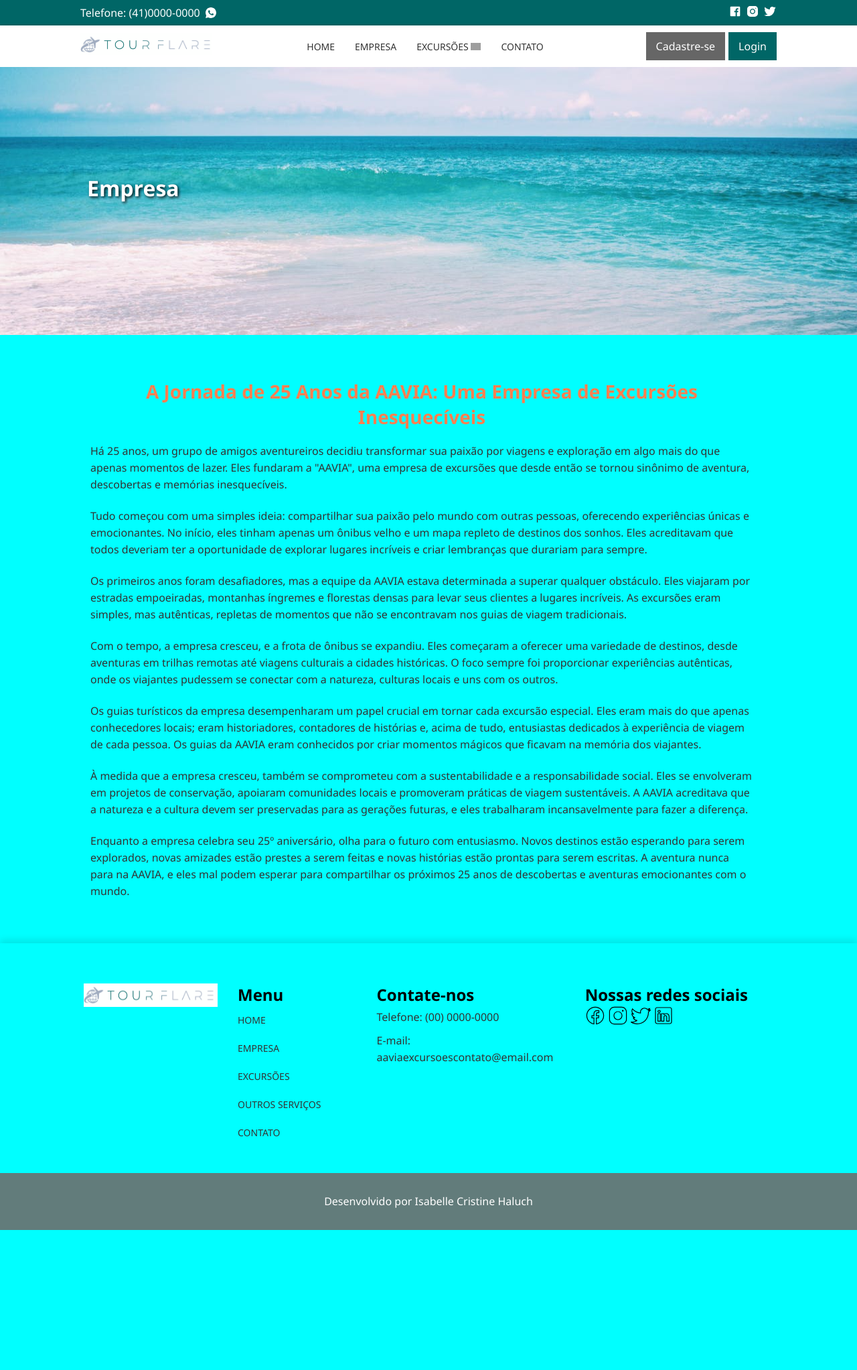
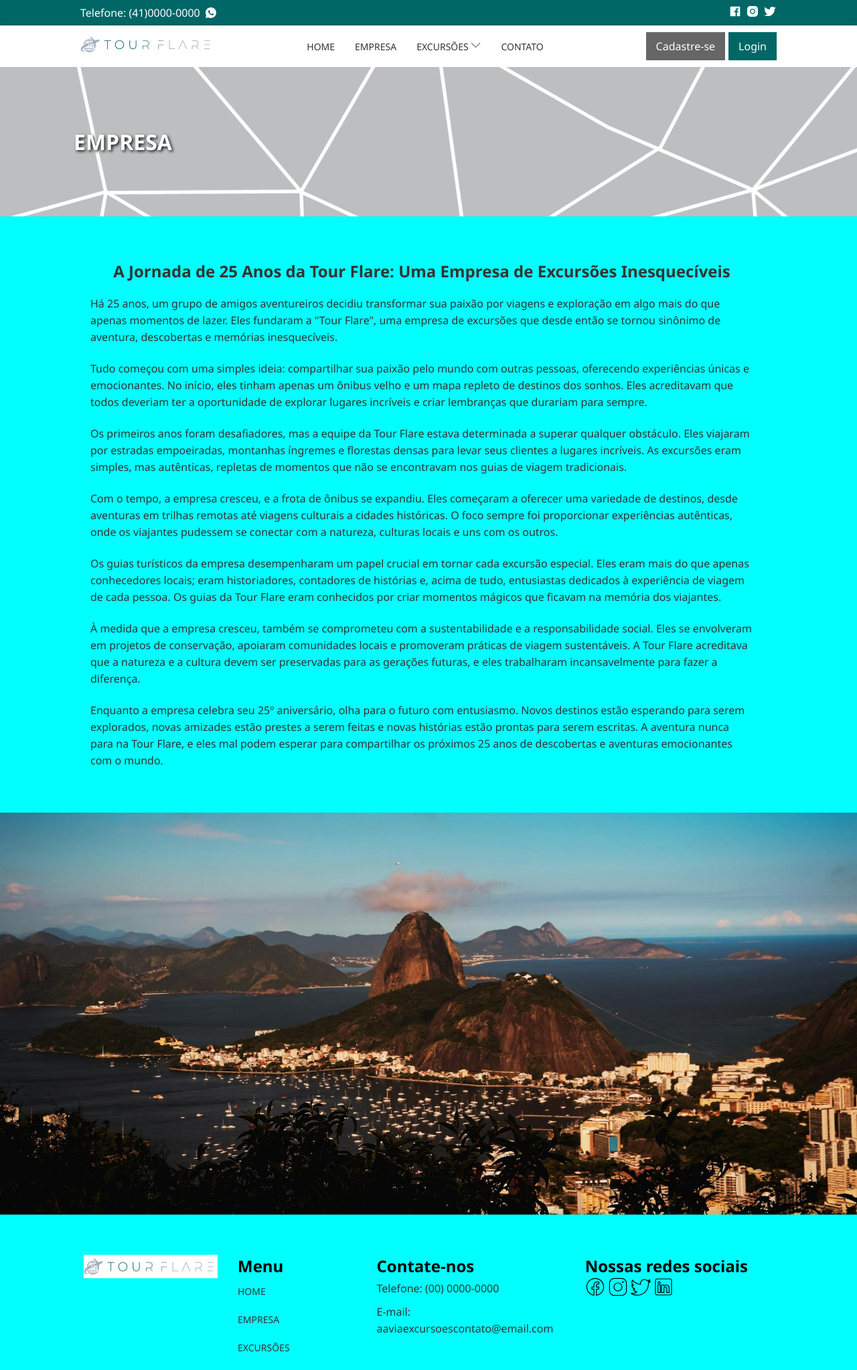
Before and after one commit to isabellechaluch/AAVIA-site, a PHP site: page /about.php in a window 1280 px wide. Shown: the top 2045 px of the page at 67% size. Before the commit the page ends 1836 px from the top, so only its background shows below. Run offline with PHP 8.4, Linux system fonts and the light colour scheme; style sheets or scripts are compiled from the project's sources; grey boxes are pictures that could not be loaded.

Commit message:
Responsivo Excursões Pronto

```diff
--- a/_assets/_includes/header.php
+++ b/_assets/_includes/header.php
@@ -88,14 +88,14 @@
                         <li>
                             <a href="#" class="nav-link link-drop">
                                 Excursões
-                                <img class="arrow-menu" src="_assets/_media/seta.png" alt="">
+                                <img class="arrow-menu" src="_assets/_media/icons/seta.png" alt="">
                             </a>
                             <ul class="submenu">
-                                <li><a href="praias.php" class="submenu-link">Todas</a></li>
-                                <li><a href="praias.php" class="submenu-link">Praias</a></li>
-                                <li><a href="praias.php" class="submenu-link">Natureza</a></li>
-                                <li><a href="praias.php" class="submenu-link">Resorts</a></li>
-                                <li><a href="praias.php" class="submenu-link">Cidades</a></li>
+                                <li><a href="excursions.php" class="submenu-link">Todas</a></li>
+                                <li><a href="excursions.php" class="submenu-link">Praias</a></li>
+                                <li><a href="excursions.php" class="submenu-link">Natureza</a></li>
+                                <li><a href="excursions.php" class="submenu-link">Resorts</a></li>
+                                <li><a href="excursions.php" class="submenu-link">Cidades</a></li>
                             </ul>
                         </li>
 
@@ -140,11 +140,11 @@
                     <img class="arrow-menu" src="_assets/_media/seta.png" alt="">
                 </a>
                 <ul class="submenu side-submenu">
-                    <li><a href="praias.php" class="submenu-link">Todas</a></li>
-                    <li><a href="praias.php" class="submenu-link">Praias</a></li>
-                    <li><a href="praias.php" class="submenu-link">Natureza</a></li>
-                    <li><a href="praias.php" class="submenu-link">Resorts</a></li>
-                    <li><a href="praias.php" class="submenu-link">Cidades</a></li>
+                    <li><a href="excursions.php" class="submenu-link">Todas</a></li>
+                    <li><a href="excursions.php" class="submenu-link">Praias</a></li>
+                    <li><a href="excursions.php" class="submenu-link">Natureza</a></li>
+                    <li><a href="excursions.php" class="submenu-link">Resorts</a></li>
+                    <li><a href="excursions.php" class="submenu-link">Cidades</a></li>
                 </ul>
             </li>
 
--- a/_assets/css/aboutstyle.css
+++ b/_assets/css/aboutstyle.css
@@ -1,8 +1,3 @@
-.background-about {
-    background-image: url(../_media/back-about.jpeg);
-    background-position: center;
-}
-
 .about {
     display: flex;
     flex-direction: row;
@@ -15,7 +10,7 @@
 }
 
 .about-title {
-    color: var(--cor-padrao);
+    color: var(--preto);
     margin-bottom: 20px;
     font-size: var(--size-subtitulos);
     text-align: center;
@@ -26,16 +21,12 @@
     font-size: var(--size-textos);
 }
 
-.about-images {
-    display: flex;
-    flex-direction: column;
+.about-img {
+    background-image: url(../_media/back-about.jpg);
+    background-size: cover;
+    background-repeat: no-repeat;
+    background-attachment: fixed;
+    background-position: bottom;
+    width: 100%;
+    height: 600px;
 }
-
-.about-img {
-    padding: 7px 10px;
-}
-
-.about-img img {
-    width: 25rem;
-    height: 15rem;
-}
--- a/_assets/css/main.css
+++ b/_assets/css/main.css
@@ -29,6 +29,7 @@
 
 body {
     font-family: var(--fonte-padrao);
+    font-size: 16px;
 }
 
 a {
@@ -90,8 +91,7 @@ article {
 .page-title {
     font-size: var(--size-page-titles);
     color: #fff;
-    padding: 20px;
-    margin-bottom: 40px;
+    text-transform: uppercase;
     text-shadow: 2px 2px 4px #000000e3;
 }
 
@@ -128,6 +128,12 @@ article {
     width: 100%;
     padding: 0px 110px;
     box-sizing: border-box;
+}
+
+@media screen and (min-width: 1900px) {
+    .filters-box {
+        justify-content: space-evenly;
+    }
 }
 
 @media screen and (max-width: 1200px) {
@@ -328,8 +334,9 @@ article {
 
 .background-page {
     width: 100%;
-    height: 400px;
-    background-attachment: fixed;
+    background-image: url(../_media/background-repeat.jpg);
+    background-repeat: repeat;
+    padding: 90px 0;
     display: flex;
     align-items: center;
 }
@@ -486,7 +493,7 @@ footer {
     .menu-footer,
     .contacts-footer,
     .social-media-box {
-        padding-top: 10px;
+        padding: 5px 0;
     }
 
     .background-about {
@@ -495,6 +502,20 @@ footer {
 
     .about-text p {
         text-align: center;
+    }
+
+    .filters-form select {
+        width: 100%;
+        margin-bottom: 10px;
+    }
+
+    .excursion-card a {
+        width: 21rem;
+        flex-direction: column;
+    }
+
+    .img-excursion-box {
+        width: 100% !important;
     }
 }
 
@@ -521,10 +542,6 @@ footer {
 
     .cards-others {
         width: 80vw !important;
-    }
-
-    .background-about {
-        height: 195px !important;
     }
 }
 
--- a/about.php
+++ b/about.php
@@ -21,13 +21,13 @@
             <div class="about">
                 <div class="about-text-box">
                     <div class="about-title">
-                        <h1>A Jornada de 25 Anos da AAVIA: Uma Empresa de Excursões Inesquecíveis</h1>
+                        <h2>A Jornada de 25 Anos da Tour Flare: Uma Empresa de Excursões Inesquecíveis</h2>
                     </div>
 
                     <div class="about-text">
 
                         <p>
-                            Há 25 anos, um grupo de amigos aventureiros decidiu transformar sua paixão por viagens e exploração em algo mais do que apenas momentos de lazer. Eles fundaram a "AAVIA", uma empresa de excursões que desde então se tornou sinônimo de aventura, descobertas e memórias inesquecíveis.
+                            Há 25 anos, um grupo de amigos aventureiros decidiu transformar sua paixão por viagens e exploração em algo mais do que apenas momentos de lazer. Eles fundaram a "Tour Flare", uma empresa de excursões que desde então se tornou sinônimo de aventura, descobertas e memórias inesquecíveis.
                         </p>
                         <br>
                         <p>
@@ -35,7 +35,7 @@
                         </p>
                         <br>
                         <p>
-                            Os primeiros anos foram desafiadores, mas a equipe da AAVIA estava determinada a superar qualquer obstáculo. Eles viajaram por estradas empoeiradas, montanhas íngremes e florestas densas para levar seus clientes a lugares incríveis. As excursões eram simples, mas autênticas, repletas de momentos que não se encontravam nos guias de viagem tradicionais.
+                            Os primeiros anos foram desafiadores, mas a equipe da Tour Flare estava determinada a superar qualquer obstáculo. Eles viajaram por estradas empoeiradas, montanhas íngremes e florestas densas para levar seus clientes a lugares incríveis. As excursões eram simples, mas autênticas, repletas de momentos que não se encontravam nos guias de viagem tradicionais.
                         </p>
                         <br>
                         <p>
@@ -43,15 +43,15 @@
                         </p>
                         <br>
                         <p>
-                            Os guias turísticos da empresa desempenharam um papel crucial em tornar cada excursão especial. Eles eram mais do que apenas conhecedores locais; eram historiadores, contadores de histórias e, acima de tudo, entusiastas dedicados à experiência de viagem de cada pessoa. Os guias da AAVIA eram conhecidos por criar momentos mágicos que ficavam na memória dos viajantes.
+                            Os guias turísticos da empresa desempenharam um papel crucial em tornar cada excursão especial. Eles eram mais do que apenas conhecedores locais; eram historiadores, contadores de histórias e, acima de tudo, entusiastas dedicados à experiência de viagem de cada pessoa. Os guias da Tour Flare eram conhecidos por criar momentos mágicos que ficavam na memória dos viajantes.
                         </p>
                         <br>
                         <p>
-                            À medida que a empresa cresceu, também se comprometeu com a sustentabilidade e a responsabilidade social. Eles se envolveram em projetos de conservação, apoiaram comunidades locais e promoveram práticas de viagem sustentáveis. A AAVIA acreditava que a natureza e a cultura devem ser preservadas para as gerações futuras, e eles trabalharam incansavelmente para fazer a diferença.
+                            À medida que a empresa cresceu, também se comprometeu com a sustentabilidade e a responsabilidade social. Eles se envolveram em projetos de conservação, apoiaram comunidades locais e promoveram práticas de viagem sustentáveis. A Tour Flare acreditava que a natureza e a cultura devem ser preservadas para as gerações futuras, e eles trabalharam incansavelmente para fazer a diferença.
                         </p>
                         <br>
                         <p>
-                            Enquanto a empresa celebra seu 25º aniversário, olha para o futuro com entusiasmo. Novos destinos estão esperando para serem explorados, novas amizades estão prestes a serem feitas e novas histórias estão prontas para serem escritas. A aventura nunca para na AAVIA, e eles mal podem esperar para compartilhar os próximos 25 anos de descobertas e aventuras emocionantes com o mundo.
+                            Enquanto a empresa celebra seu 25º aniversário, olha para o futuro com entusiasmo. Novos destinos estão esperando para serem explorados, novas amizades estão prestes a serem feitas e novas histórias estão prontas para serem escritas. A aventura nunca para na Tour Flare, e eles mal podem esperar para compartilhar os próximos 25 anos de descobertas e aventuras emocionantes com o mundo.
                         </p>
                     </div>
                 </div>
@@ -59,6 +59,8 @@
         </div>
     </section>
 
+    <section class="about-img"></section>
+
     <?php
     include "_assets/_includes/footer.php";
     ?>
```
Also changed, not shown: _assets/css/excursionsstyle.css (+15 -15 lines), excursions.php (renamed from praias.php, +15 -13 lines), _assets/_media/askdjoa.jpeg (renamed from _assets/_media/back-about.jpeg), _assets/_media/back-about.jpg (added), _assets/_media/background-repeat.jpg (added), _assets/_media/img-about.jpg (renamed from _assets/_media/upload/pexels-krivec-ales-547116.jpg).
